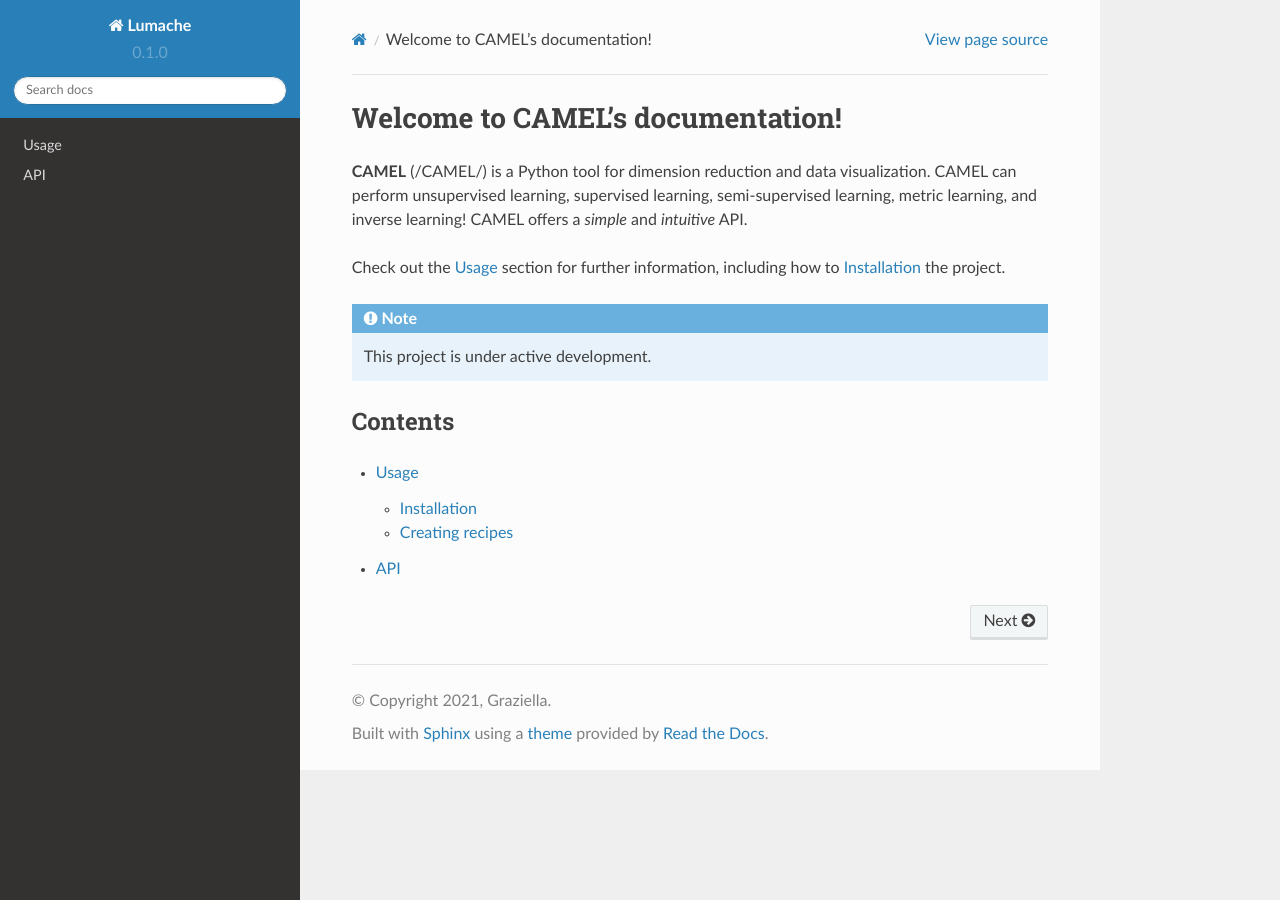
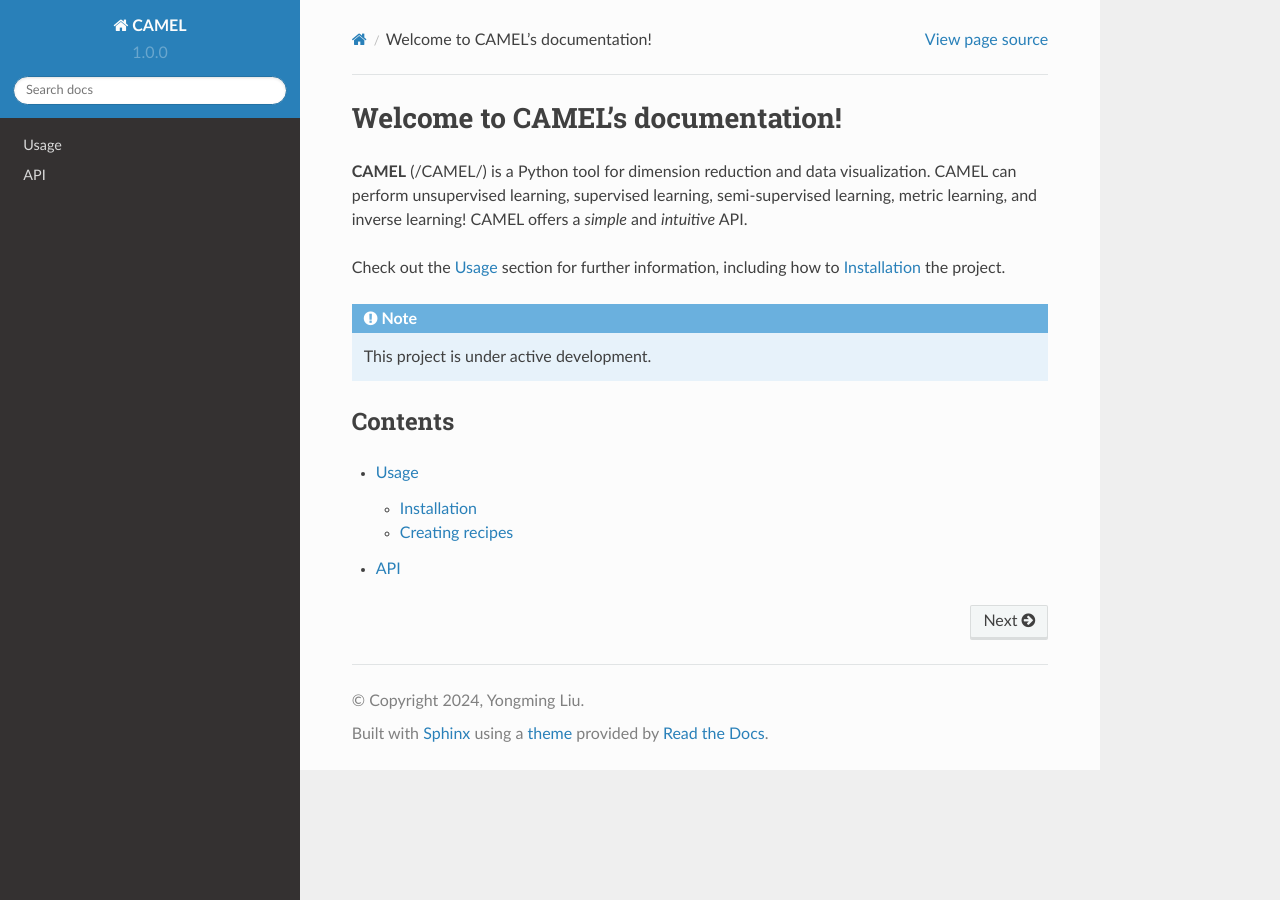
Before and after one commit to ymlasu/CAMEL, a Sphinx documentation site: the page built from docs/source/index.rst, in a window 1280 px wide. Built offline with Sphinx 7.4.7 and the Read the Docs theme 2.0.0, drawn with Linux system fonts in a browser that asks for light colours.

Commit message:
Update conf.py

```diff
--- a/docs/source/conf.py
+++ b/docs/source/conf.py
@@ -2,12 +2,12 @@
 
 # -- Project information
 
-project = 'Lumache'
-copyright = '2021, Graziella'
-author = 'Graziella'
+project = 'CAMEL'
+copyright = '2024, Yongming Liu'
+author = 'Yongming Liu'
 
-release = '0.1'
-version = '0.1.0'
+release = '1.0'
+version = '1.0.0'
 
 # -- General configuration
 
```
